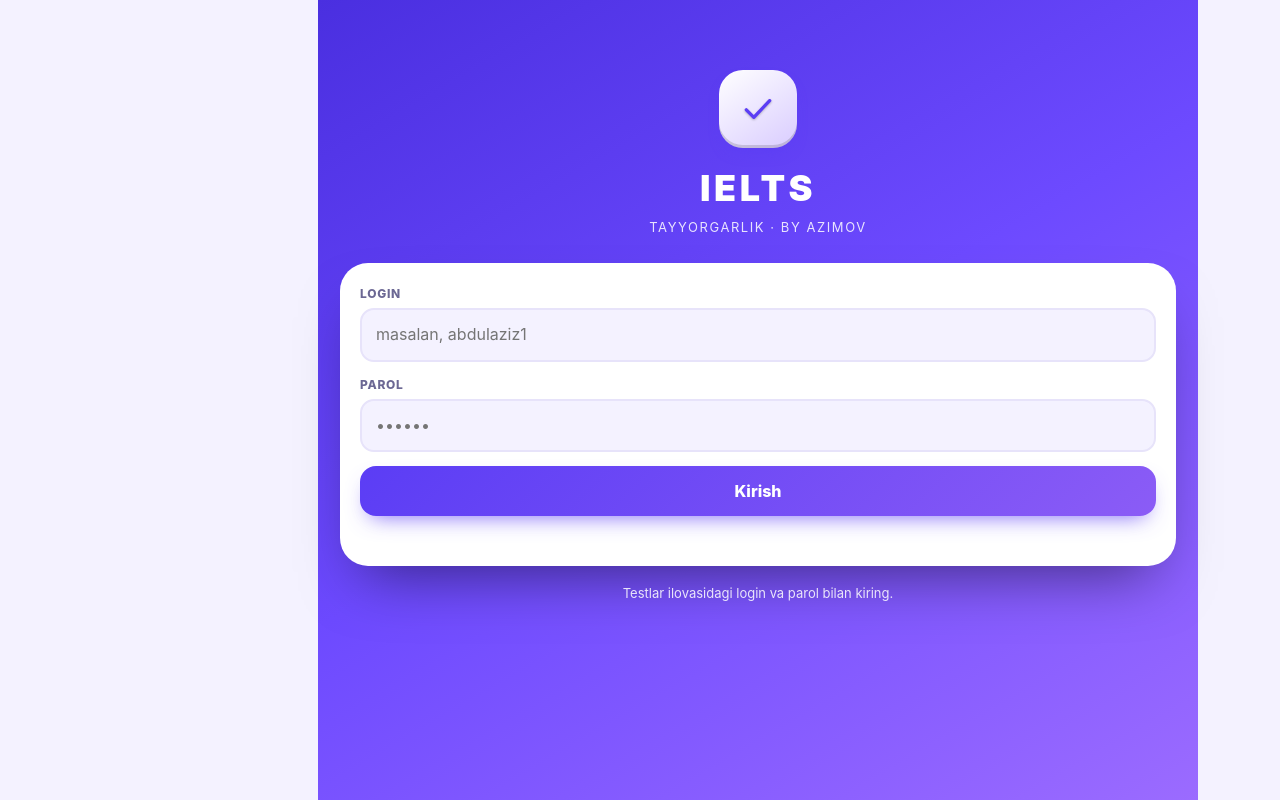
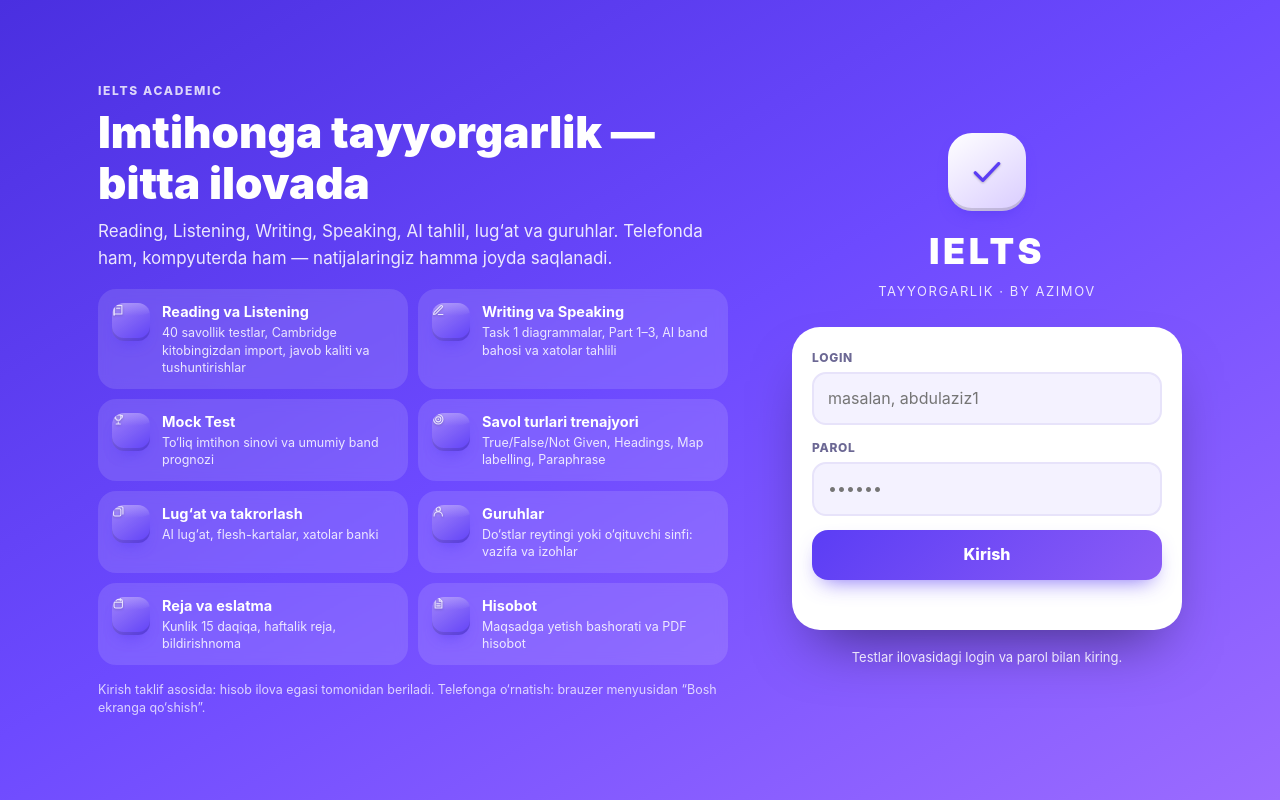
Before and after one commit to azimov07255/Quiz, a plain HTML site: page ielts/index.html in a window 1280 px wide. Drawn offline with Linux system fonts and the light colour scheme.

Commit message:
IELTS v2.4.1: kirish sahifasi — sayt (landing) ko'rinishi
Co-Authored-By: Claude Sonnet 5.5 <noreply@anthropic.com>
Claude-Session: https://claude.ai/code/session_01S3bejehn9HFhWMgiegwo5k

```diff
--- a/ielts/app.js
+++ b/ielts/app.js
@@ -37,11 +37,12 @@ async function loadProfile() {
 function showAuth(err) {
   IE.clearTimers();
   app.className = 'anim';
-  app.innerHTML = '<div class="auth"><div class="logo">' + IE.bd('check', 'A') + '<h1>IELTS</h1><p>tayyorgarlik · by azimov</p></div>' +
+  const F = [['book', 'Reading va Listening', '40 savollik testlar, Cambridge kitobingizdan import, javob kaliti va tushuntirishlar'], ['pen', 'Writing va Speaking', 'Task 1 diagrammalar, Part 1–3, AI band bahosi va xatolar tahlili'], ['trophy', 'Mock Test', 'To‘liq imtihon sinovi va umumiy band prognozi'], ['target', 'Savol turlari trenajyori', 'True/False/Not Given, Headings, Map labelling, Paraphrase'], ['cards', 'Lug‘at va takrorlash', 'AI lug‘at, flesh-kartalar, xatolar banki'], ['user', 'Guruhlar', 'Do‘stlar reytingi yoki o‘qituvchi sinfi: vazifa va izohlar'], ['cal', 'Reja va eslatma', 'Kunlik 15 daqiqa, haftalik reja, bildirishnoma'], ['doc', 'Hisobot', 'Maqsadga yetish bashorati va PDF hisobot']];
+  app.innerHTML = '<div class="auth"><div class="land"><div class="lk">IELTS Academic</div><h2>Imtihonga tayyorgarlik — bitta ilovada</h2><p class="ls">Reading, Listening, Writing, Speaking, AI tahlil, lug‘at va guruhlar. Telefonda ham, kompyuterda ham — natijalaringiz hamma joyda saqlanadi.</p><div class="lf">' + F.map(f => '<div class="lc">' + IE.bd(f[0], 'A', 'sm') + '<div><b>' + f[1] + '</b><span>' + f[2] + '</span></div></div>').join('') + '</div><p class="ln">Kirish taklif asosida: hisob ilova egasi tomonidan beriladi. Telefonga o‘rnatish: brauzer menyusidan “Bosh ekranga qo‘shish”.</p></div><div class="box"><div class="logo">' + IE.bd('check', 'A') + '<h1>IELTS</h1><p>tayyorgarlik · by azimov</p></div>' +
     '<form id="af" autocomplete="on"><div class="fld"><label>Login</label><input id="lu" autocomplete="username" autocapitalize="off" spellcheck="false" placeholder="masalan, abdulaziz1" required></div>' +
     '<div class="fld"><label>Parol</label><input id="lp" type="password" autocomplete="current-password" placeholder="••••••" required></div>' +
     '<button class="btn block" type="submit" id="lb">Kirish</button><div class="err" id="er">' + esc(err || '') + '</div></form>' +
-    '<p class="c" style="margin-top:18px;opacity:.85;font-size:13px">Testlar ilovasidagi login va parol bilan kiring.</p></div>';
+    '<p class="c" style="margin-top:18px;opacity:.85;font-size:13px">Testlar ilovasidagi login va parol bilan kiring.</p></div></div>';
   $('#af').onsubmit = async e => {
     e.preventDefault(); const b = $('#lb'), er = $('#er'); er.textContent = ''; b.disabled = true; b.textContent = 'Kirilmoqda…';
     try { await SB.signIn(toEmail($('#lu').value), $('#lp').value); await boot(); }
--- a/ielts/core.js
+++ b/ielts/core.js
@@ -1,7 +1,7 @@
 /* IELTS · BY AZIMOV — yadro: yordamchilar, ikonkalar, holat (localStorage) va Supabase bilan sinxronlash. */
 (() => {
 'use strict';
-const IE = window.IE = { act: {}, routes: {}, V: {}, D: {}, timers: [], APP_VERSION: '2.4.0' };
+const IE = window.IE = { act: {}, routes: {}, V: {}, D: {}, timers: [], APP_VERSION: '2.4.1' };
 const $ = (s, r = document) => r.querySelector(s), $$ = (s, r = document) => [...r.querySelectorAll(s)];
 const esc = s => String(s == null ? '' : s).replace(/[&<>"']/g, c => ({ '&': '&amp;', '<': '&lt;', '>': '&gt;', '"': '&quot;', "'": '&#39;' }[c]));
 Object.assign(IE, { $, $$, esc });
--- a/ielts/style.css
+++ b/ielts/style.css
@@ -1149,3 +1149,24 @@ mark.ev.ok{background:rgba(18,183,106,.28)}mark.ev.no{background:rgba(240,68,56,
   .scr{padding-bottom:40px}
 }
 @media(min-width:1000px) and (max-height:620px){.nav{padding-top:76px}.nav button{height:44px}}
+
+/* ---- v2.4: kirish sahifasi = sayt (landing) ---- */
+#app:has(.auth){margin:0 auto!important;width:100%!important;max-width:none!important}
+.auth .land{order:2;margin-top:34px;color:#fff}
+.auth .box{order:1}
+.auth .lk{font-size:12px;font-weight:800;letter-spacing:.14em;text-transform:uppercase;opacity:.8}
+.auth .land h2{font-size:26px;line-height:1.15;font-weight:900;margin:8px 0 10px}
+.auth .ls{opacity:.88;line-height:1.55;font-size:15px;margin:0 0 18px}
+.auth .lf{display:grid;grid-template-columns:1fr;gap:10px}
+.auth .lc{display:flex;gap:12px;align-items:flex-start;padding:12px 14px;border-radius:18px;background:rgba(255,255,255,.12);backdrop-filter:blur(6px)}
+.auth .lc b{display:block;font-size:14.5px}.auth .lc span{display:block;font-size:12.5px;opacity:.85;line-height:1.4;margin-top:2px}
+.auth .ln{opacity:.75;font-size:12.5px;line-height:1.5;margin:16px 0 0}
+@media(min-width:900px){
+  .auth{flex-direction:row;align-items:center;justify-content:center;gap:64px;max-width:1180px;margin:0 auto;padding:60px 48px}
+  .auth .land{order:1;flex:1 1 0;margin-top:0}.auth .box{order:2;flex:0 0 390px}
+  .auth .land h2{font-size:44px}.auth .ls{font-size:17px}
+  .auth .lf{grid-template-columns:1fr 1fr}
+  .auth .logo{margin-top:0}
+}
+body:has(.auth){background:var(--hero);background-attachment:fixed}
+.auth{background:transparent}
--- a/ielts/sw.js
+++ b/ielts/sw.js
@@ -1,6 +1,6 @@
 // IELTS ilovasi: offline + versiyali kesh. Ilova o‘zgargach VERSION ni oshiring (app.js dagi APP_VERSION bilan bir xil).
 // Eslatma: ../config.js va ../auth.js Testlar bilan umumiy — ular tarmoqdan olinadi, bo‘lmasa keshdan.
-const VERSION = '2.4.0';
+const VERSION = '2.4.1';
 const CACHE = 'ielts-' + VERSION;
 const SHELL = ['./', 'index.html', 'style.css', 'core.js', 'screens.js', 'task1.js', 'qtypes.js', 'quick15.js', 'feedback.js', 'report.js', 'groups.js', 'push.js', 'data/qtypes.json', 'ai.js', 'dict.js', 'listening.js', 'materials.js', 'practice.js', 'mock.js', 'books.js', 'testkit.js', 'fulltest.js', 'lists.js', 'cambridge.js', 'camws.js', 'plan.js', 'stats.js', 'focus.js', 'chat.js', 'me.js', 'analyze.js', 'mb.js', 'agent.js', 'typing.js', 'app.js', 'manifest.webmanifest', 'icons/icon.svg', 'icons/icon-192.png', 'icons/icon-512.png', 'icons/apple-touch-icon.png',
   'data/reading.json', 'data/vocab8.json', 'data/strategy.json', 'data/prompts.json', 'data/listening.json', 'data/articles.json', 'data/podcasts.json', '../config.js', '../auth.js'];
```
